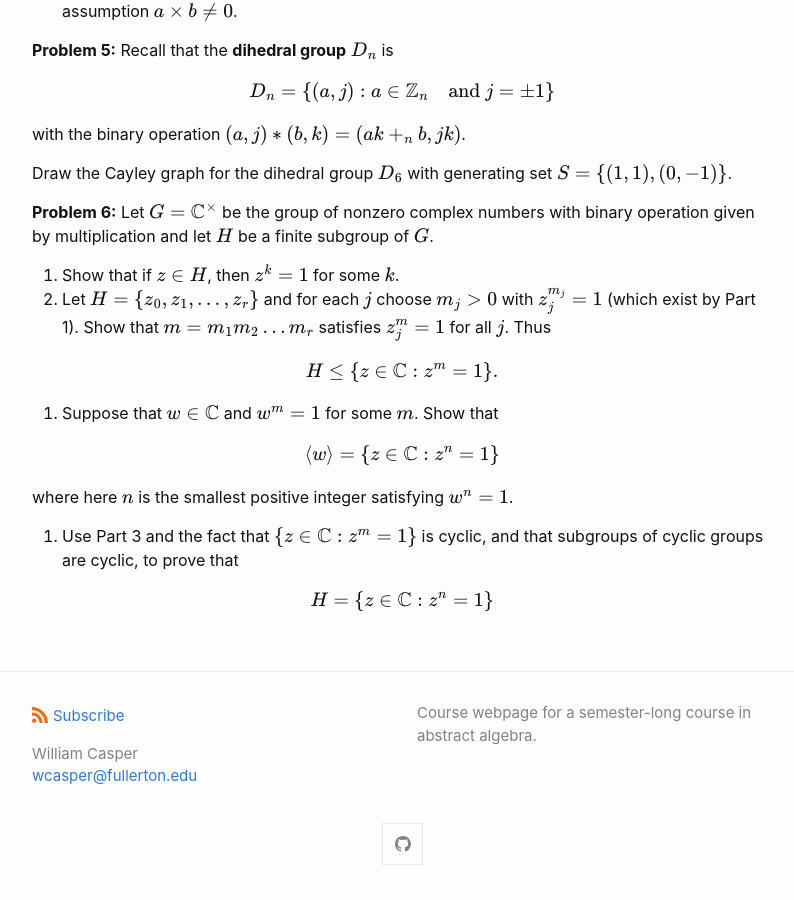
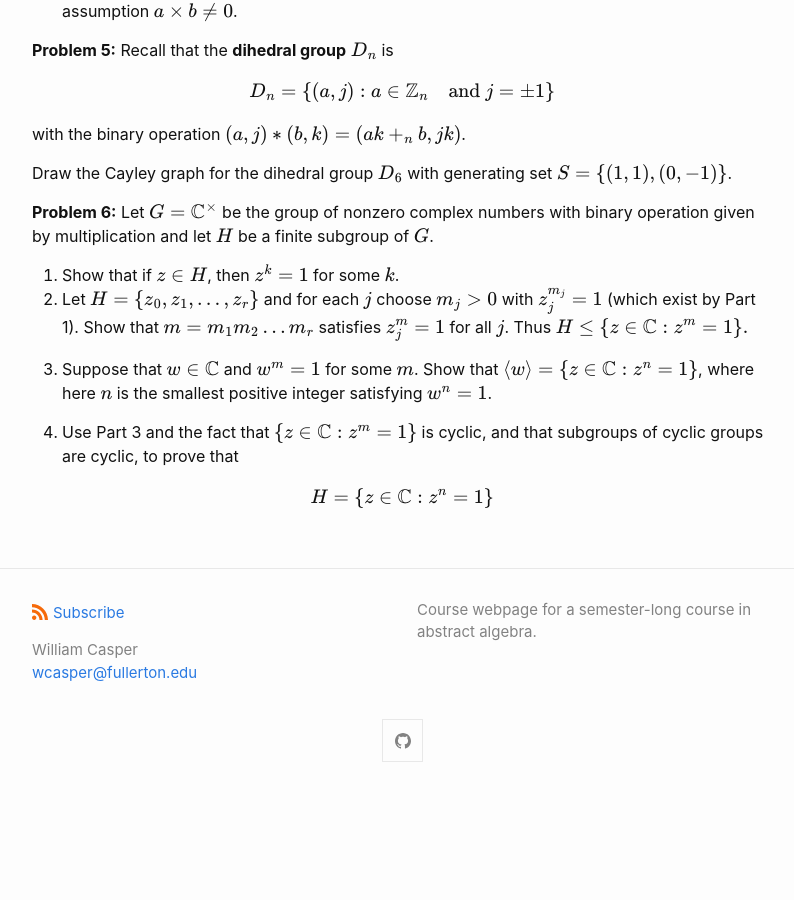
Before and after one commit to wcasper/math407spring2021, a Jekyll site: the page built from _homework/hw3.md, in a window 1280 px wide and 900 px high, scrolled down 1436 px. Shown: the whole window, without its empty margins (238-1032 px from the left). Built offline with Jekyll 4.4.1, drawn with Linux system fonts in a browser that asks for light colours; after the commit the page ends 2233 px from its top, so only the background shows below that.

Commit message:
fixed typos

```diff
--- a/_homework/hw3.md
+++ b/_homework/hw3.md
@@ -57,15 +57,9 @@ Draw the Cayley graph for the dihedral group $$D_6$$ with generating set $$S = \
 **Problem 6:**  Let $$G = \mathbb C^\times$$ be the group  of nonzero complex numbers with binary operation given by multiplication and let $$H$$ be a finite subgroup of $$G$$.
 
 1. Show that if $$z\in H$$, then $$z^k = 1$$ for some $$k$$.
-2. Let $$H = \{z_0,z_1,\dots, z_r\}$$ and for each $$j$$ choose $$m_j>0$$ with $$z_j^{m_j}=1$$ (which exist by Part 1).  Show that $$m=m_1m_2\dots m_r$$ satisfies $$z_j^m=1$$ for all $$j$$.  Thus
+2. Let $$H = \{z_0,z_1,\dots, z_r\}$$ and for each $$j$$ choose $$m_j>0$$ with $$z_j^{m_j}=1$$ (which exist by Part 1).  Show that $$m=m_1m_2\dots m_r$$ satisfies $$z_j^m=1$$ for all $$j$$.  Thus $$H\leq \{z\in\mathbb C : z^m = 1\}.$$
 
-$$H\leq \{z\in\mathbb C : z^m = 1\}.$$
-
-3. Suppose that $$w\in\mathbb C$$ and $$w^m=1$$ for some $$m$$.  Show that
-
-$$\langle w\rangle = \{z\in\mathbb C: z^n = 1\}$$
-
-where here $$n$$ is the smallest positive integer satisfying $$w^n=1$$.
+3. Suppose that $$w\in\mathbb C$$ and $$w^m=1$$ for some $$m$$.  Show that $$\langle w\rangle = \{z\in\mathbb C: z^n = 1\}$$, where here $$n$$ is the smallest positive integer satisfying $$w^n=1$$.
 
 4. Use Part 3 and the fact that $$\{z\in\mathbb C : z^m = 1\}$$ is cyclic, and that subgroups of cyclic groups are cyclic, to prove that
 
```
